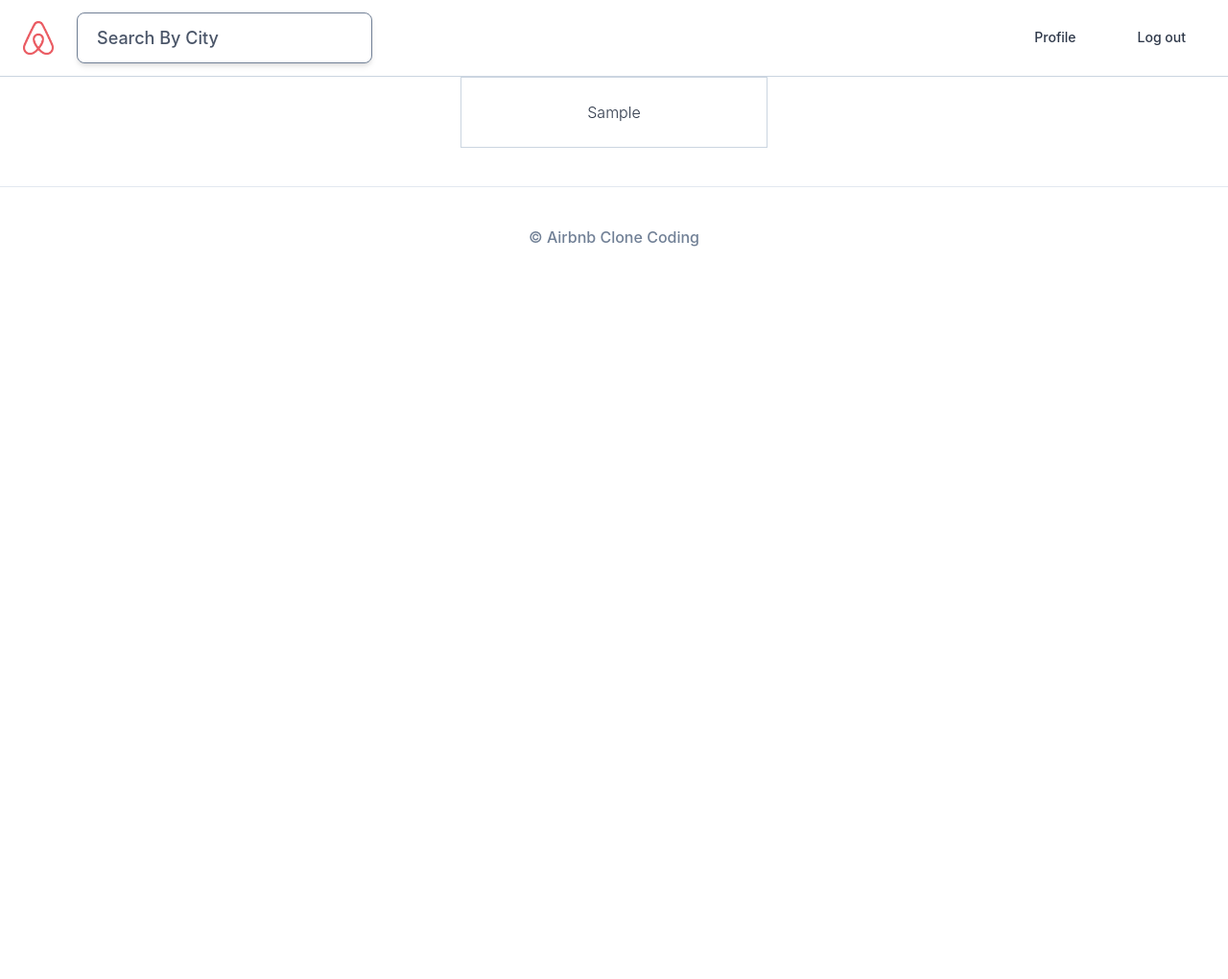
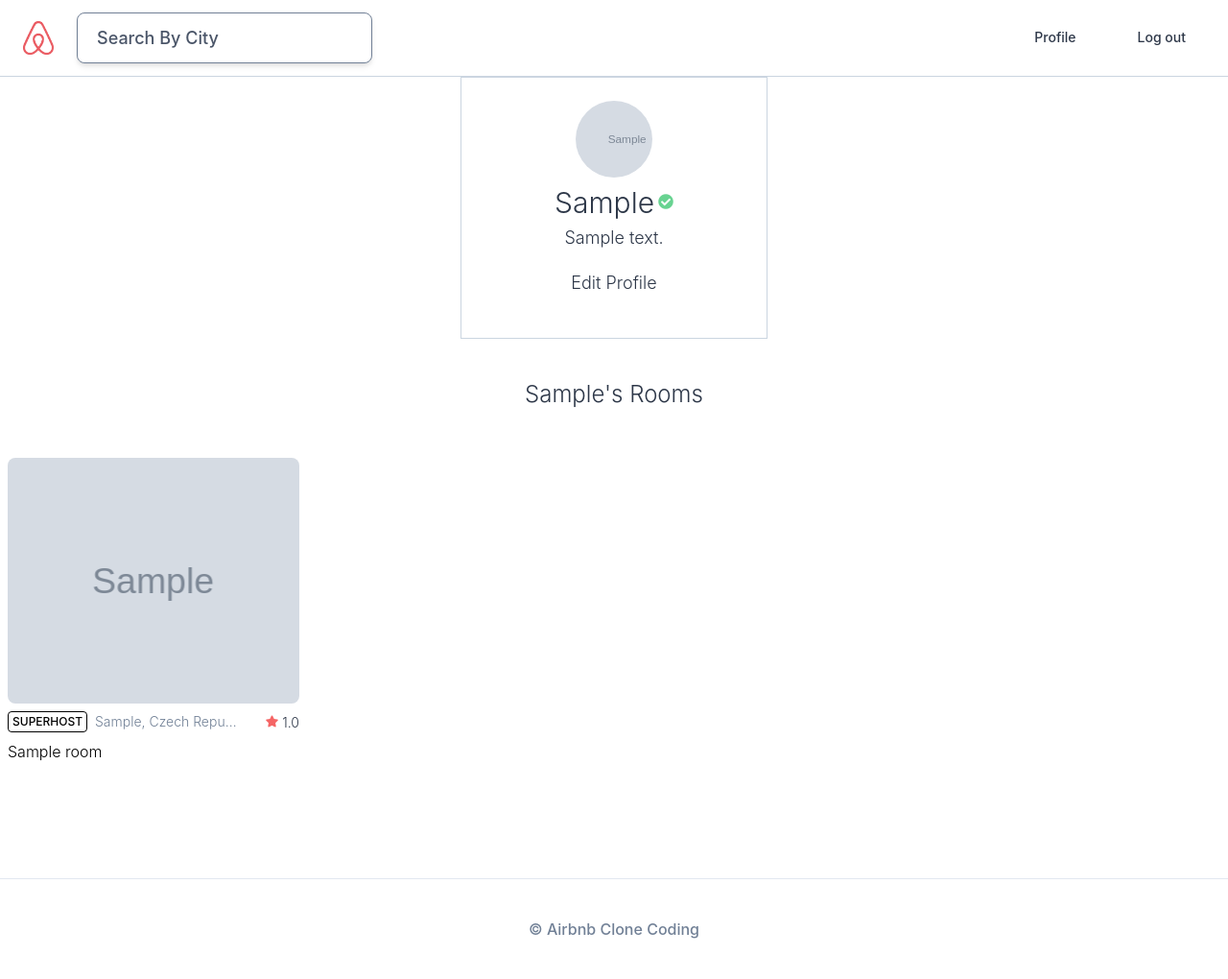
Before and after one commit to Hyun-Jun-Lee/airbnb, a Django app: page /users/1/ in a window 1280 px wide. Shown: the whole page at 96% size. Before the commit the page ends 257 px from the top, so only its background shows below. Run offline with Django 4.2, Linux system fonts and the light colour scheme; a user stored in the database is signed in; tables that the repository leaves empty hold one stand-in row (values such as "Sample post"); grey boxes marked "Sample" are stand-in pictures; parts of the project's set-up code (start-up, migrations or seed data) failed here and were passed over; some libraries are stand-ins or nearby versions.

Commit message:
user profile detail templates

```diff
--- /dev/null
+++ b/templates/mixins/user_avatar.html
@@ -0,0 +1,7 @@
+{% if user.avatar %}
+    <div class="h-20 w-20 rounded-full bg-cover" style="background-image: url({{user.avatar.url}});"></div>
+{% else %}
+    <div class="h-20 w-20 bg-gray-700 rounded-full text-white flex justify-center items-center overflow-hidden">
+        <span class="text-3xl">{{user.first_name|first}}</span>
+    </div>
+ {% endif %}
--- a/templates/users/user_detail.html
+++ b/templates/users/user_detail.html
@@ -1,15 +1,38 @@
 {% extends "base.html" %}
 
 {% block page_title %}
-    Log In
+    {{user_obj.first_name}}'s Profile
 {% endblock page_title %}
 
 {% block content %}
+    <div class=" min-h-75vh">
+        <div class="container lg:w-5/12 md:w-1/2 xl:w-1/4 mx-auto my-10 flex flex-col items-center border p-6 border-gray-400">
+            {% include "mixins/user_avatar.html" with user=user_obj %}
+            <div class="flex items-center">
+                <span class="text-3xl mt-1">
+                    {{user_obj.first_name}}
+                </span>
+                {% if user_obj.superhost %}
+                    <i class="fas fa-check-circle text-green-400 ml-1"></i>
+                {% endif %}
+            </div>
 
-    <div class="container lg:w-5/12 md:w-1/2 xl:w-1/4 mx-auto my-10 flex flex-col items-center border p-6 border-gray-400">
-
-
-        {{user_obj.first_name}}
-
+            <span class="text-lg">{{user_obj.bio}}</span>
+            {% if user == user_obj %}
+                <a href="#" class="btn">Edit Profile</a>
+            {% endif %}
+        </div>
+        {% if user_obj.rooms.count > 0 %}
+            <h3 class="mb-12 text-2xl text-center">
+                {{user_obj.first_name}}'s Rooms
+            </h3>
+            <div class="container mx-auto pb-10">
+                <div class="flex flex-wrap mb-10 w-full">
+                    {% for room in user_obj.rooms.all  %}
+                        {% include 'mixins/room_card.html' with room=room%}
+                    {% endfor %}
+                </div>
+            </div>
+        {% endif %}
     </div>
 {% endblock content %}
```
